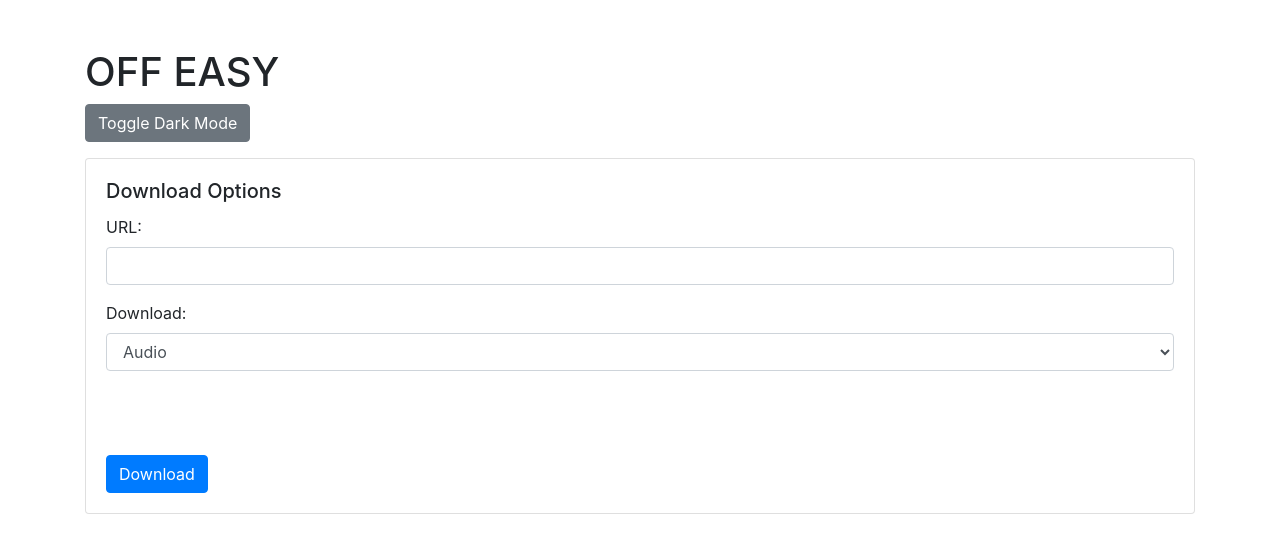
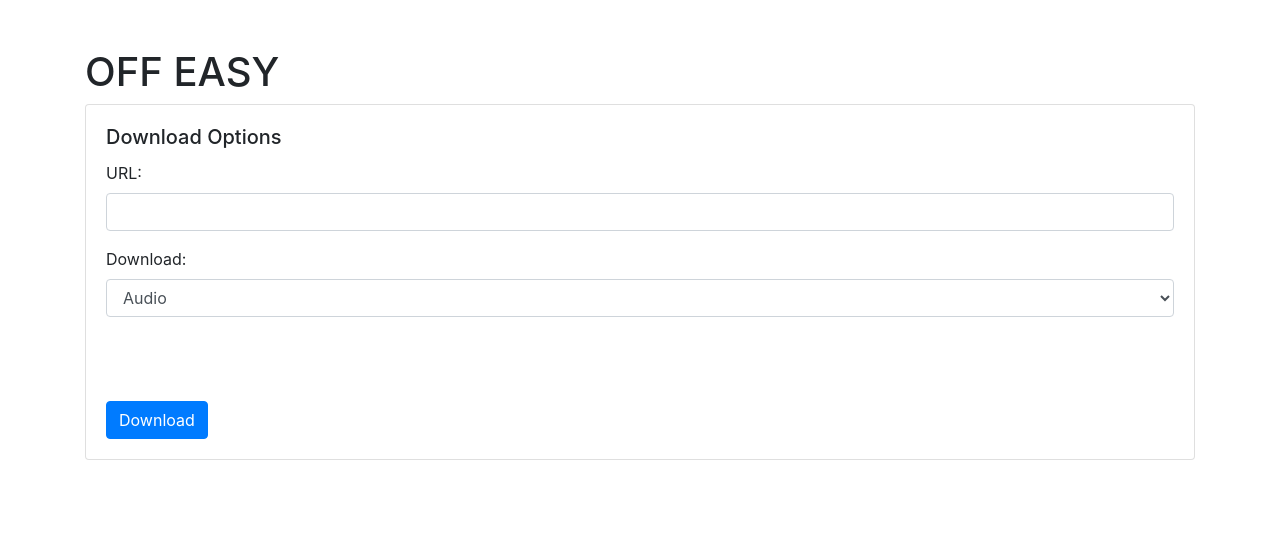
Before and after one commit to halcy8312/amida_web, a Flask app: page / in a window 1280 px wide. Shown: the top 553 px of the page. Run offline with Flask 3, Linux system fonts and the light colour scheme; some libraries are stand-ins or nearby versions.

Commit message:
ﾀﾞｸﾓ固定 ボタン表示改善案

```diff
--- a/templates/index.html
+++ b/templates/index.html
@@ -11,6 +11,7 @@
         .format-buttons {
             display: flex;
             gap: 10px;
+            margin-top: 10px;
         }
         .format-button {
             padding: 10px;
@@ -37,10 +38,9 @@
         }
     </script>
 </head>
-<body>
+<body class="dark-mode">
     <div class="container mt-5">
         <h1>OFF EASY</h1>
-        <button id="theme-toggle" class="btn btn-secondary mb-3">Toggle Dark Mode</button>
         {% with messages = get_flashed_messages() %}
             {% if messages %}
                 <div class="alert alert-warning" role="alert">
@@ -85,10 +85,6 @@
                 document.getElementById('audio-format').style.display = 'none';
             }
         });
-
-        document.getElementById('theme-toggle').addEventListener('click', function() {
-            document.body.classList.toggle('dark-mode');
-        });
     </script>
 </body>
 </html>
```
Also changed, not shown: static/css/style.css (+4 -11 lines).
